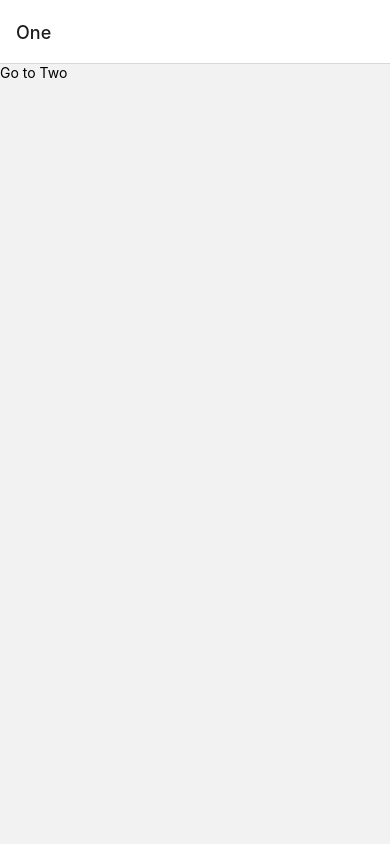
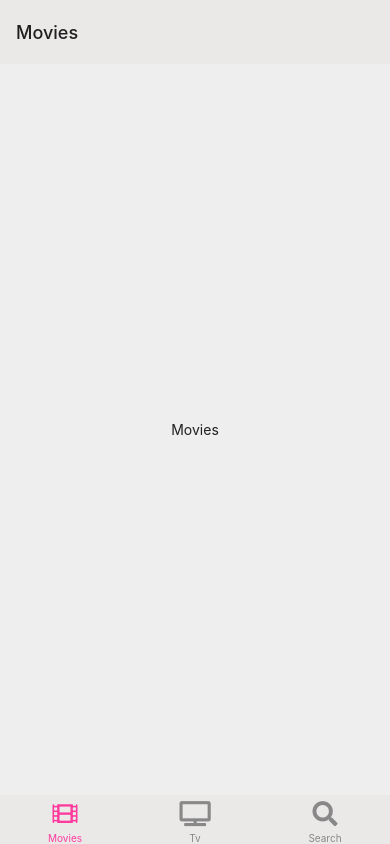
Before and after one commit to imss0/mooovie, a React Native app: screen /Movies in a window 390 px wide. Before the commit this address had no page. Built offline with nearby package versions, Linux system fonts and the light colour scheme.

Commit message:
feat: dark mode with theme provider'

```diff
--- a/App.tsx
+++ b/App.tsx
@@ -3,16 +3,22 @@ import React from "react";
 import * as Font from "expo-font";
 import { FontAwesome5 } from "@expo/vector-icons";
 import { NavigationContainer } from "@react-navigation/native";
-import Stack from "./navigation/Stack";
+import Root from "./navigation/Root";
+import { useColorScheme } from "react-native";
+import { ThemeProvider } from "styled-components/native";
+import { darkTheme, lightTheme } from "./styled";
 
 export default function App() {
   const [fonts] = Font.useFonts(FontAwesome5.font);
+  const isDark = useColorScheme() === "dark";
   if (!fonts) {
     return <AppLoading />;
   }
   return (
-    <NavigationContainer>
-      <Stack />
-    </NavigationContainer>
+    <ThemeProvider theme={isDark ? darkTheme : lightTheme}>
+      <NavigationContainer>
+        <Root />
+      </NavigationContainer>
+    </ThemeProvider>
   );
 }
--- /dev/null
+++ b/navigation/Root.tsx
@@ -0,0 +1,14 @@
+import React from "react";
+import { createNativeStackNavigator } from "@react-navigation/native-stack";
+import Tabs from "./Tabs";
+import Stack from "./Stack";
+
+const Nav = createNativeStackNavigator();
+
+const Root = () => (
+  <Nav.Navigator screenOptions={{ presentation: "modal", headerShown: false }}>
+    <Nav.Screen name="Tabs" component={Tabs} />
+    <Nav.Screen name="Stack" component={Stack} />
+  </Nav.Navigator>
+);
+export default Root;
--- a/navigation/Stack.tsx
+++ b/navigation/Stack.tsx
@@ -1,26 +1,38 @@
 import React from "react";
 import { createNativeStackNavigator } from "@react-navigation/native-stack";
 import { Text, TouchableOpacity } from "react-native";
+import { NativeStackNavigationProp } from "@react-navigation/native-stack";
+import * as colors from "../colors";
 
+//@ts-ignore
 const ScreenOne = ({ navigation: { navigate } }) => (
   <TouchableOpacity onPress={() => navigate("Two")}>
     <Text>Go to Two</Text>
   </TouchableOpacity>
 );
+
+//@ts-ignore
 const ScreenTwo = ({ navigation: { navigate } }) => (
   <TouchableOpacity onPress={() => navigate("Three")}>
     <Text>Go to Three</Text>
   </TouchableOpacity>
 );
-const ScreenThree = ({ navigation: { goBack } }) => (
-  <TouchableOpacity onPress={() => goBack()}>
-    <Text>Go Back</Text>
+
+//@ts-ignore
+const ScreenThree = ({ navigation: { navigate } }) => (
+  <TouchableOpacity onPress={() => navigate("Tabs", { screen: "Search" })}>
+    <Text>Go to Search</Text>
   </TouchableOpacity>
 );
 const NativeStack = createNativeStackNavigator();
 
 const Stack = () => (
-  <NativeStack.Navigator>
+  <NativeStack.Navigator
+    screenOptions={{
+      headerBackTitleVisible: false,
+      headerTintColor: colors.HOT_PINK,
+    }}
+  >
     <NativeStack.Screen name="One" component={ScreenOne} />
     <NativeStack.Screen name="Two" component={ScreenTwo} />
     <NativeStack.Screen name="Three" component={ScreenThree} />
--- a/navigation/Tabs.tsx
+++ b/navigation/Tabs.tsx
@@ -3,6 +3,7 @@ import { useColorScheme } from "react-native";
 import Movies from "../screens/Movies";
 import Search from "../screens/Search";
 import Tv from "../screens/Tv";
+import Stack from "./Stack";
 import * as colors from "../colors";
 import { FontAwesome5 } from "@expo/vector-icons";
 
--- a/screens/Movies.tsx
+++ b/screens/Movies.tsx
@@ -1,21 +1,26 @@
 import React from "react";
-import { View, Text, useColorScheme } from "react-native";
+import { Text, useColorScheme, TouchableOpacity } from "react-native";
 import * as colors from "../colors";
 import styled from "styled-components/native";
 
-const Movies = () => {
-  const isDark = useColorScheme() === "dark";
+const Btn = styled.View`
+  flex: 1;
+  justify-content: center;
+  align-items: center;
+  background-color: ${props => props.theme.mainBgColor}
+`;
+
+const Title = styled.Text`
+  color: ${props => props.theme.textColor};
+`;
+
+//@ts-ignore
+const Movies = ({ navigation: { navigate } }) => {
   return (
-    <View
-      style={{
-        flex: 1,
-        justifyContent: "center",
-        alignItems: "center",
-        backgroundColor: isDark ? colors.BLACK : colors.WHITE,
-      }}
-    >
-      <Text>Movies</Text>
-    </View>
+    //@ts-ignore
+    <Btn onPress={() => navigate("Stack", { screen: "One" })}>
+      <Title>Movies</Title>
+    </Btn>
   );
 };
 
--- /dev/null
+++ b/styled.ts
@@ -0,0 +1,9 @@
+export const lightTheme = {
+  mainBgColor: "#eeeeee",
+  textColor: "#1f1f1f",
+};
+
+export const darkTheme = {
+  mainBgColor: "#1f1f1f",
+  textColor: "#c5c6c7",
+};
```
Also changed, not shown: package.json (+5 -3 lines), 2 other files (tests, documents, lock files or other folders).
